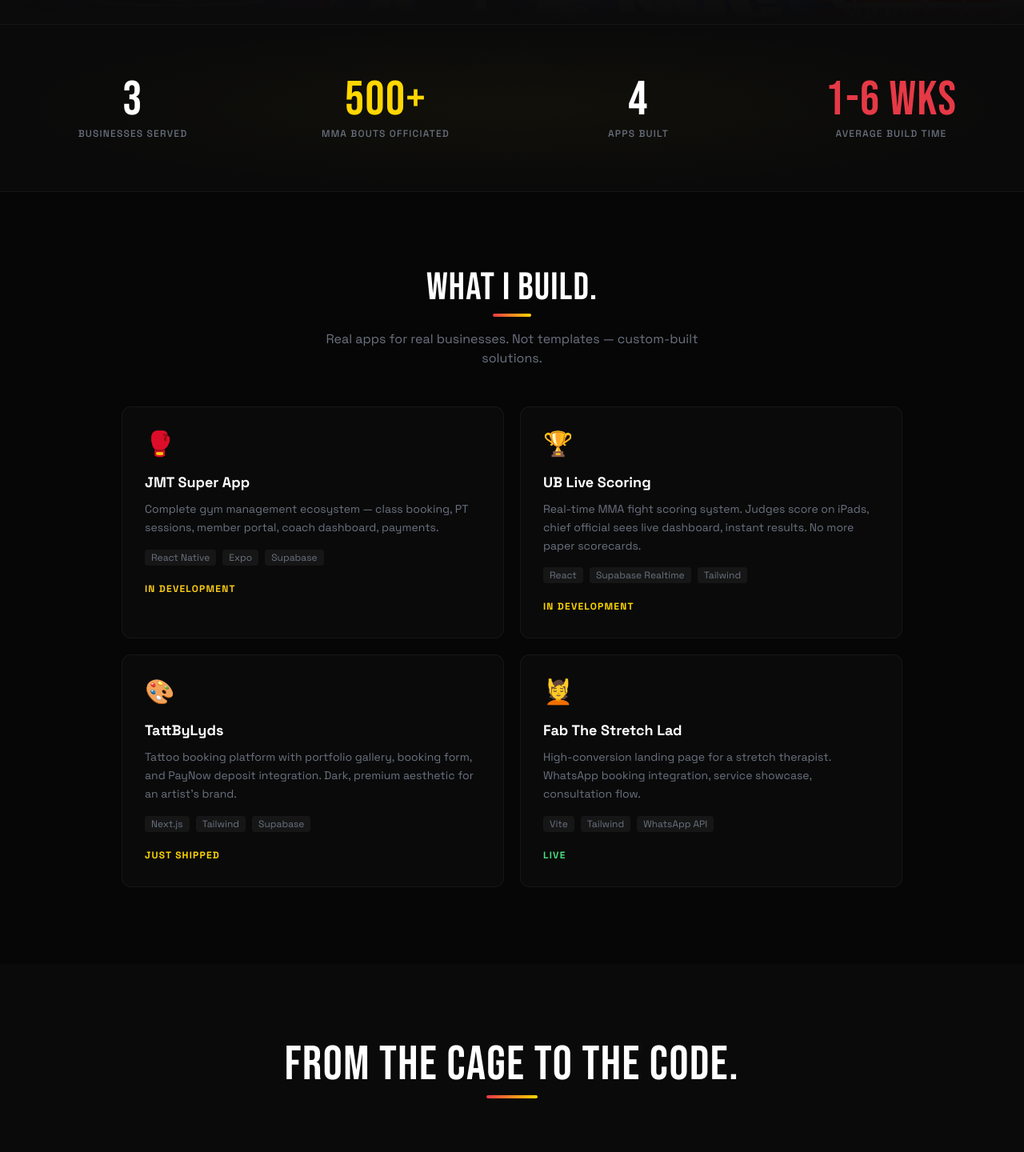
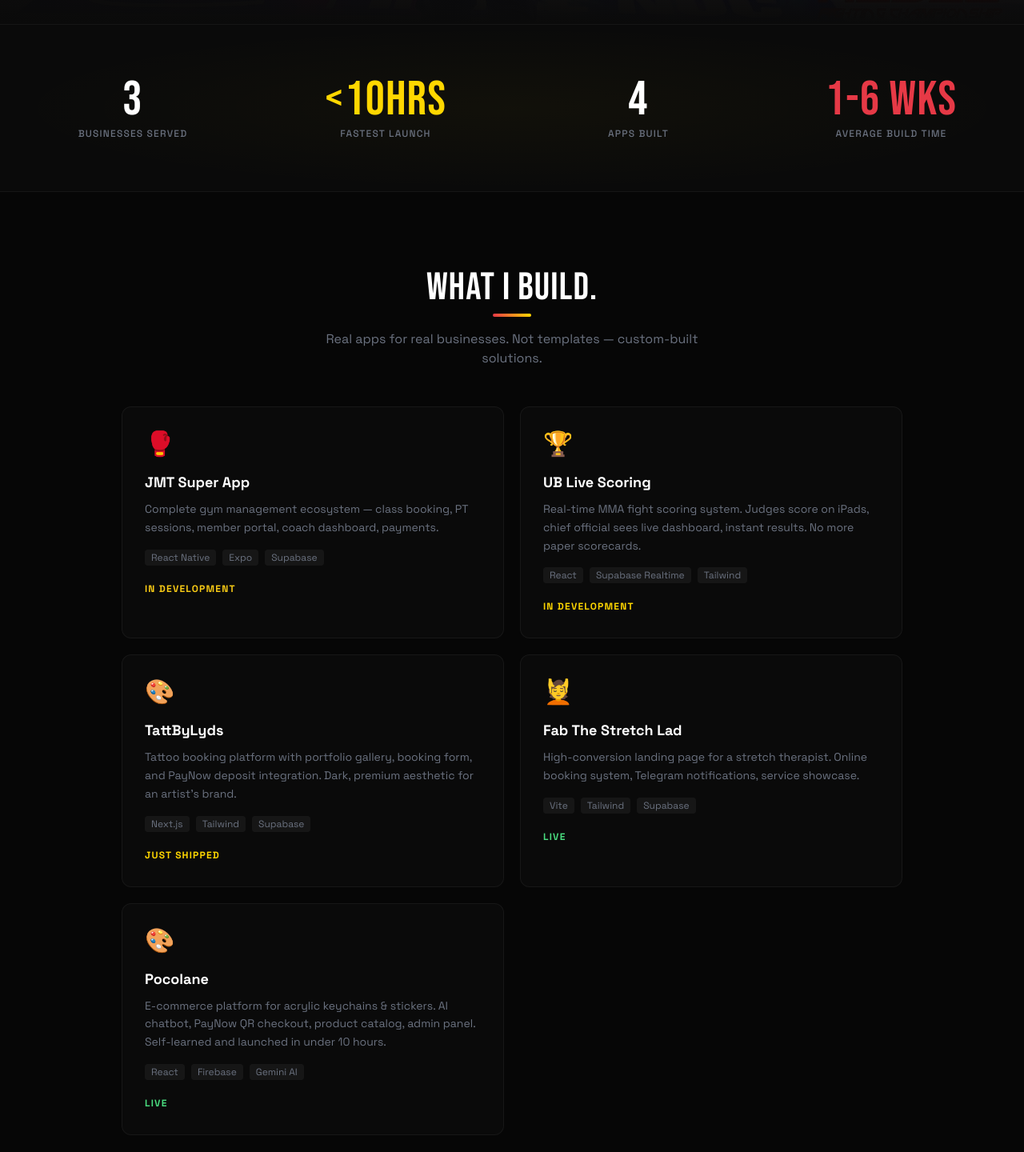
Before and after one commit to IsaacYap90/isaacyap.ai, a React (Vite) app: page / in a window 1280 px wide. Shown: the part 770-2210 px from the top of the page at 80% size. Built offline with nearby package versions, Linux system fonts and the light colour scheme.

Commit message:
update: add Pocolane to portfolio, replace MMA stat with '<10hrs Fastest Launch', update Fab description with booking system

```diff
--- a/src/App.jsx
+++ b/src/App.jsx
@@ -94,7 +94,7 @@
 /* ─── STATS ─── */
 const stats = [
   { value: '3', label: 'Businesses Served', color: 'text-white' },
-  { value: '500+', label: 'MMA Bouts Officiated', color: 'text-brand-gold' },
+  { value: '<10hrs', label: 'Fastest Launch', color: 'text-brand-gold' },
   { value: '4', label: 'Apps Built', color: 'text-white' },
   { value: '1-6 Wks', label: 'Average Build Time', color: 'text-brand-red' },
 ]
@@ -255,8 +255,16 @@
   {
     emoji: '💆',
     title: 'Fab The Stretch Lad',
-    desc: 'High-conversion landing page for a stretch therapist. WhatsApp booking integration, service showcase, consultation flow.',
-    tech: ['Vite', 'Tailwind', 'WhatsApp API'],
+    desc: 'High-conversion landing page for a stretch therapist. Online booking system, Telegram notifications, service showcase.',
+    tech: ['Vite', 'Tailwind', 'Supabase'],
+    status: 'Live',
+    statusColor: 'text-green-400',
+  },
+  {
+    emoji: '🎨',
+    title: 'Pocolane',
+    desc: 'E-commerce platform for acrylic keychains & stickers. AI chatbot, PayNow QR checkout, product catalog, admin panel. Self-learned and launched in under 10 hours.',
+    tech: ['React', 'Firebase', 'Gemini AI'],
     status: 'Live',
     statusColor: 'text-green-400',
   },
```
